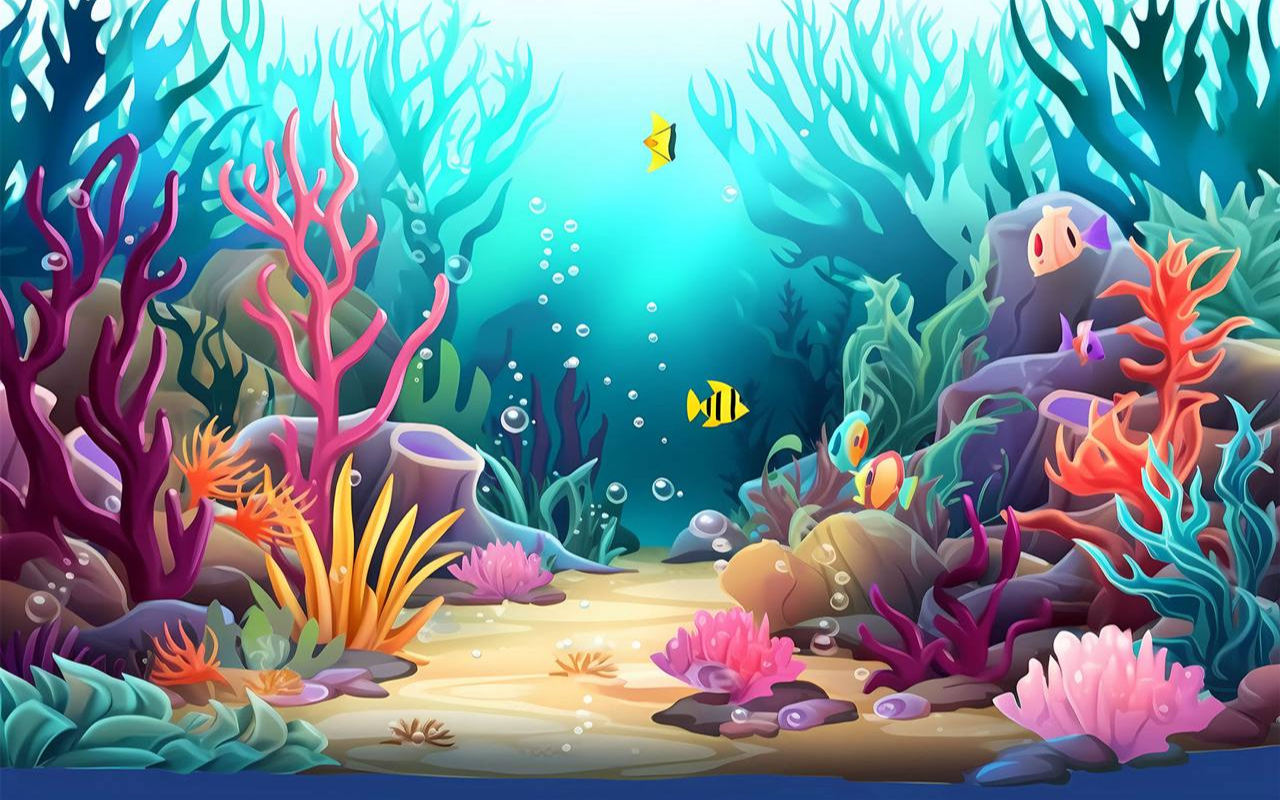
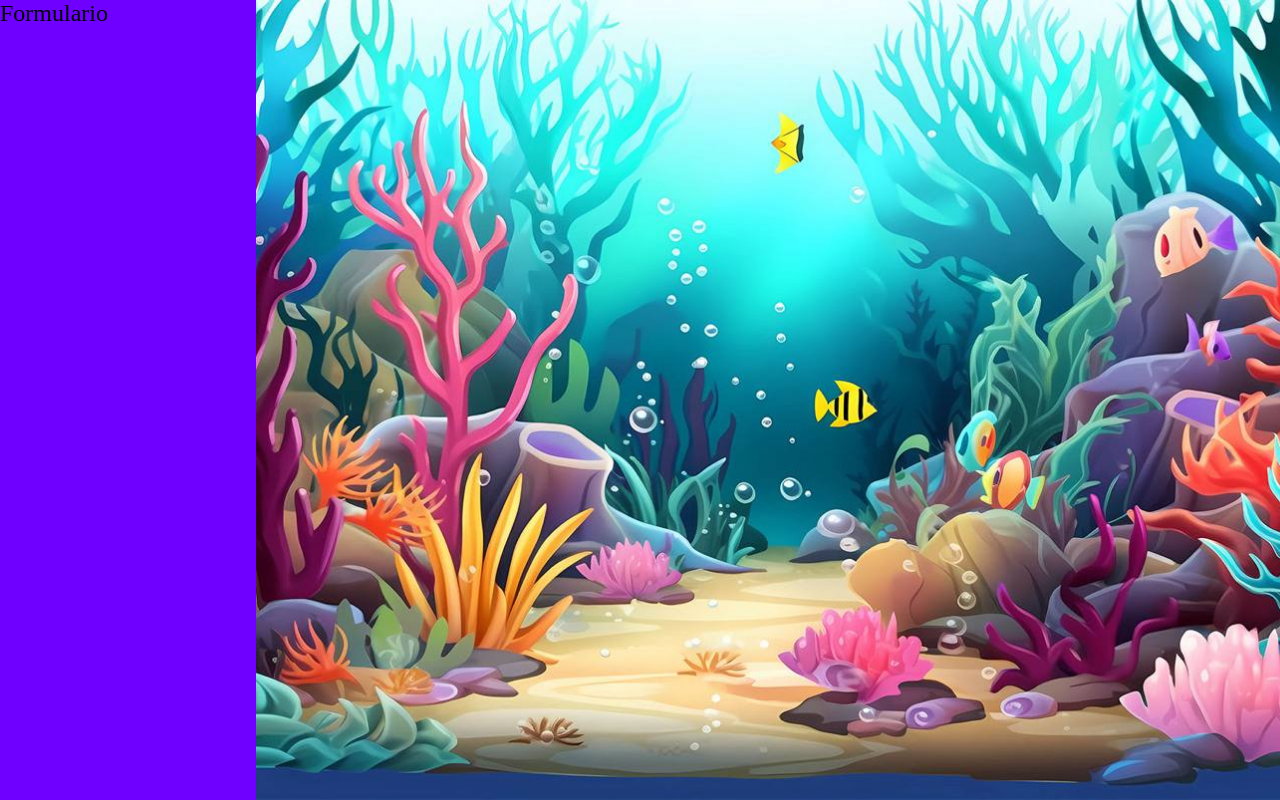
Before and after one commit to luan-alvesdev/virtual-aquarium, a Vue app: page / in a window 1280 px wide. Built offline with nearby package versions, Linux system fonts and the light colour scheme.

Commit message:
:sparkles: Criou componentes de background e componente de barra lateral esquerda

```diff
--- a/index.html
+++ b/index.html
@@ -1,10 +1,10 @@
-<!DOCTYPE html>
-<html lang="en">
+<!doctype html>
+<html lang="pt-br">
   <head>
-    <meta charset="UTF-8">
-    <link rel="icon" href="/favicon.ico">
-    <meta name="viewport" content="width=device-width, initial-scale=1.0">
-    <title>Vite App</title>
+    <meta charset="UTF-8" />
+    <link rel="icon" href="/favicon.ico" />
+    <meta name="viewport" content="width=device-width, initial-scale=1.0" />
+    <title>Virtual Aquarium</title>
   </head>
   <body>
     <div id="app"></div>
--- a/src/App.vue
+++ b/src/App.vue
@@ -1,16 +1,32 @@
-<script setup lang="ts"></script>
+<script setup lang="ts">
+import AquarioFundo from './components/AquarioFundo/AquarioFundo.vue'
+</script>
 
 <template>
-  <main></main>
+  <main id="CorFundo">
+    <section class="containerFundo">
+      <div id="formulario">
+        <h1>Formulario</h1>
+      </div>
+      <div id="AquarioFundo">
+        <AquarioFundo />
+      </div>
+    </section>
+  </main>
 </template>
 
 <style scoped>
-main {
+.containerFundo {
+  display: flex;
+}
+
+#formulario {
+  width: 20vw;
+}
+
+#AquarioFundo {
   height: 100vh;
-  width: 100vw;
-  background-image: url(./assets/imagens/background.jpg);
-  background-size: cover;
-  background-position: center;
-  background-repeat: no-repeat;
+  width: 80vw;
+  background-color: lightblue;
 }
 </style>
--- a/src/assets/base.css
+++ b/src/assets/base.css
@@ -1,53 +1,11 @@
 /* color palette from <https://github.com/vuejs/theme> */
 :root {
-  --vt-c-white: #ffffff;
-  --vt-c-white-soft: #f8f8f8;
-  --vt-c-white-mute: #f2f2f2;
-
-  --vt-c-black: #181818;
-  --vt-c-black-soft: #222222;
-  --vt-c-black-mute: #282828;
-
-  --vt-c-indigo: #2c3e50;
-
-  --vt-c-divider-light-1: rgba(60, 60, 60, 0.29);
-  --vt-c-divider-light-2: rgba(60, 60, 60, 0.12);
-  --vt-c-divider-dark-1: rgba(84, 84, 84, 0.65);
-  --vt-c-divider-dark-2: rgba(84, 84, 84, 0.48);
-
-  --vt-c-text-light-1: var(--vt-c-indigo);
-  --vt-c-text-light-2: rgba(60, 60, 60, 0.66);
-  --vt-c-text-dark-1: var(--vt-c-white);
-  --vt-c-text-dark-2: rgba(235, 235, 235, 0.64);
+  --vt-c-fundo: #6f00ff;
 }
 
 /* semantic color variables for this project */
 :root {
-  --color-background: var(--vt-c-white);
-  --color-background-soft: var(--vt-c-white-soft);
-  --color-background-mute: var(--vt-c-white-mute);
-
-  --color-border: var(--vt-c-divider-light-2);
-  --color-border-hover: var(--vt-c-divider-light-1);
-
-  --color-heading: var(--vt-c-text-light-1);
-  --color-text: var(--vt-c-text-light-1);
-
-  --section-gap: 160px;
-}
-
-@media (prefers-color-scheme: dark) {
-  :root {
-    --color-background: var(--vt-c-black);
-    --color-background-soft: var(--vt-c-black-soft);
-    --color-background-mute: var(--vt-c-black-mute);
-
-    --color-border: var(--vt-c-divider-dark-2);
-    --color-border-hover: var(--vt-c-divider-dark-1);
-
-    --color-heading: var(--vt-c-text-dark-1);
-    --color-text: var(--vt-c-text-dark-2);
-  }
+  --color-background: #6f00ff;
 }
 
 *,
@@ -57,30 +15,3 @@
   margin: 0;
   font-weight: normal;
 }
-
-body {
-  min-height: 100vh;
-  color: var(--color-text);
-  background: var(--color-background);
-  transition:
-    color 0.5s,
-    background-color 0.5s;
-  line-height: 1.6;
-  font-family:
-    Inter,
-    -apple-system,
-    BlinkMacSystemFont,
-    'Segoe UI',
-    Roboto,
-    Oxygen,
-    Ubuntu,
-    Cantarell,
-    'Fira Sans',
-    'Droid Sans',
-    'Helvetica Neue',
-    sans-serif;
-  font-size: 15px;
-  text-rendering: optimizeLegibility;
-  -webkit-font-smoothing: antialiased;
-  -moz-osx-font-smoothing: grayscale;
-}
--- a/src/assets/main.css
+++ b/src/assets/main.css
@@ -1 +1,7 @@
 @import './base.css';
+
+#CorFundo {
+  background-color: var(--vt-c-fundo);
+  height: 100vh;
+  width: 100vw;
+}
--- /dev/null
+++ b/src/components/AquarioFundo/AquarioFundo.ts
@@ -0,0 +1,3 @@
+// export function saudacao(nome: string): string {
+//     return `Olá, ${nome}!`;
+//   }
--- /dev/null
+++ b/src/components/AquarioFundo/AquarioFundo.vue
@@ -0,0 +1,16 @@
+<script setup lang="ts"></script>
+
+<template>
+  <main id="ImagemFundo"></main>
+</template>
+
+<style scoped>
+#ImagemFundo {
+  background-image: url(../../assets/imagens/background.jpg);
+  height: 100%;
+  width: 100%;
+  background-size: cover;
+  background-position: center;
+  background-repeat: no-repeat;
+}
+</style>
```
